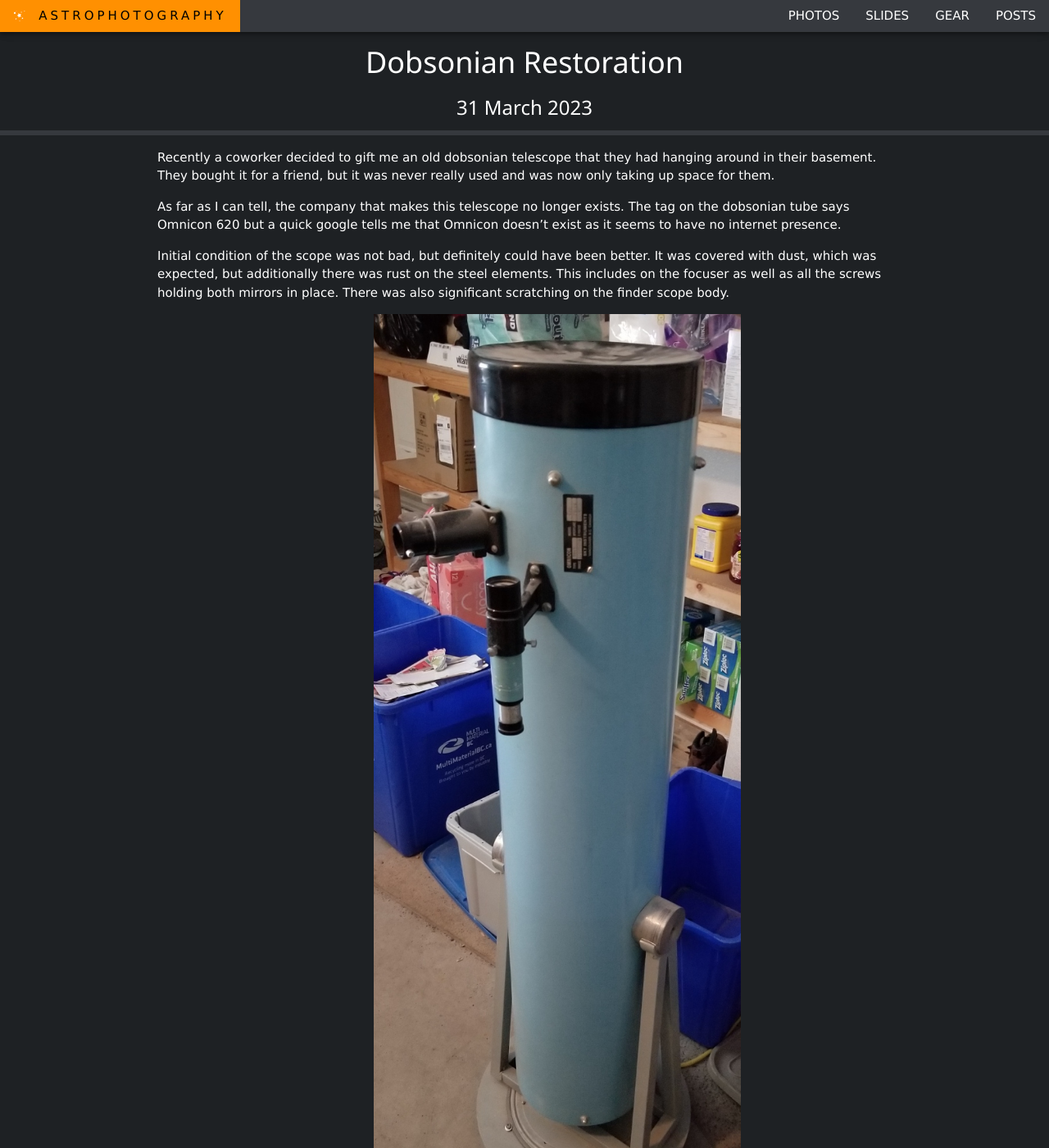
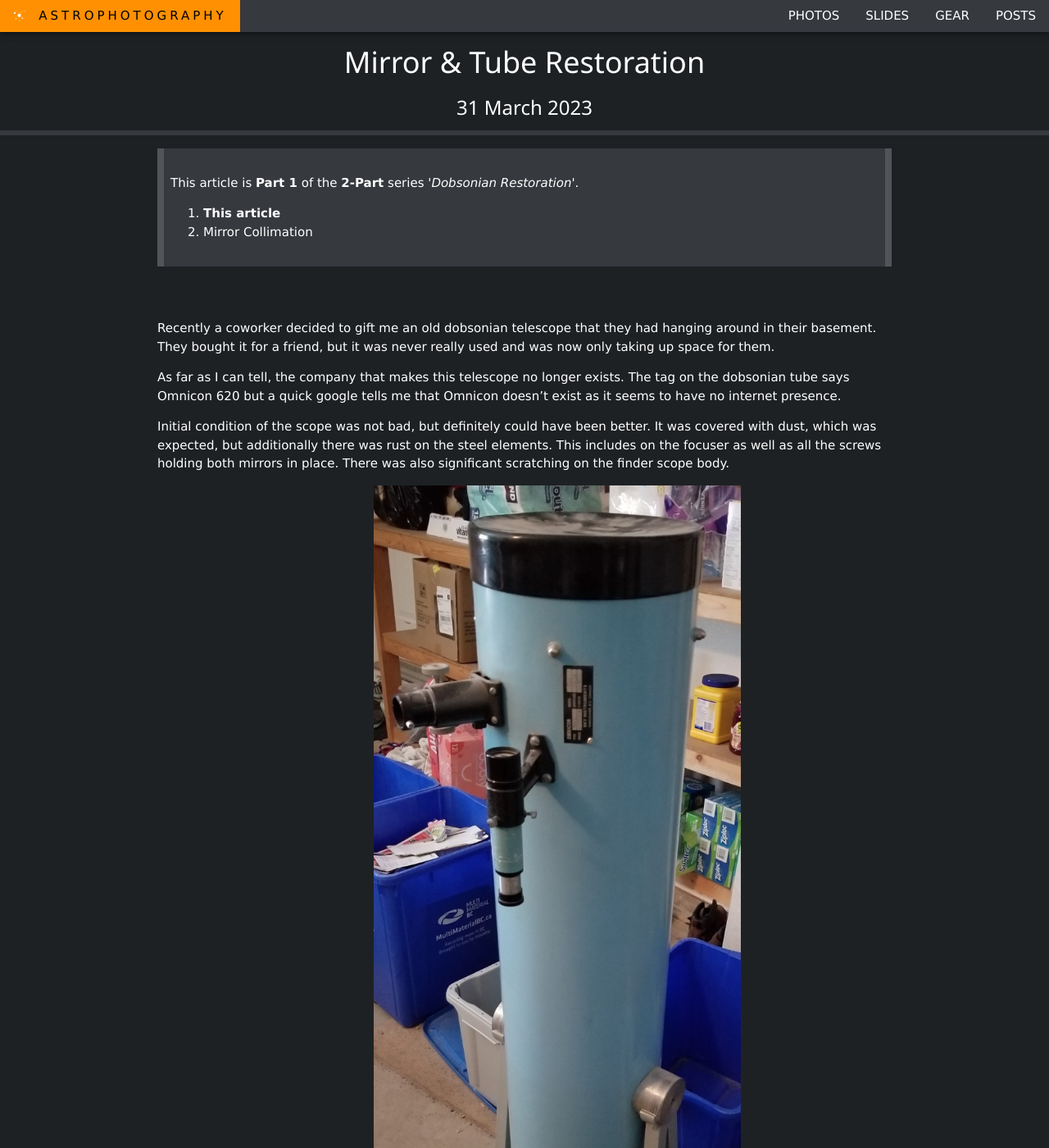
Before and after one commit to qkmaxware/astrophotography, a Jekyll site: the page built from _posts/2023-03-31-dobsonian-restoration.md, in a window 1280 px wide and 1400 px high. Shown: the whole window at 82% size. Built offline with Jekyll 4.4.1, drawn with Linux system fonts in a browser that asks for light colours; some of the changed text lies outside the part shown.

Commit message:
Added support for post series; rigs can have images

```diff
--- a/_layouts/post.html
+++ b/_layouts/post.html
@@ -1,12 +1,84 @@
 ---
 layout: default
 ---
+
+{% assign posts_in_series = '' | split: '' %}
+{% assign prev_post = nil %}
+{% assign this_post = nil %}
+{% assign next_post = nil %}
+{% assign series_index = 1 %}
+
+{% if page.series %}
+
+{% assign all_posts = site.posts | reverse %}
+{% for post in all_posts %}
+    {% if post.series == page.series %}
+        {% assign posts_in_series = posts_in_series | push: post %}
+        {% if post.url == page.url %}
+            {% assign this_post = post %}
+        {% else %}
+            {% if this_post %}
+                {% if next_post %}
+                {% else %}
+                    {% assign next_post = post %}
+                {% endif %}
+            {% else %}
+                {% assign series_index = series_index | plus: 1 %}
+                {% assign prev_post = post %}
+            {% endif %}
+        {% endif %}
+    {% endif %}
+{% endfor %}
+
+{% endif %}
+
 
 <header class="w3-center w3-margin-bottom w3-bottombar">
     <h1>{{ page.title }}</h1>
     <h3>{{ page.date | date: "%-d %B %Y" }}</h3>
 </header>
 
+{% if page.series %}
+<div id="series-nav">
+    <p>
+    This article is <strong>Part {{ series_index }}</strong> of the <strong>{{ posts_in_series.size }}-Part</strong> series '<i>{{ page.series }}</i>'.
+    </p>
+    <ol>
+        {% for post in posts_in_series %}
+            {% if post.url == page.url %}
+            <li><strong>This article</strong></li>
+            {% else %}
+            <li><a href="{{site.baseurl}}{{post.url}}">{{ post.title }}</a></li>
+            {% endif %}
+        {% endfor %}
+    </ol>
+</div>
+{% endif %}
+
+
 <article class="post">
     {{ content }}
 </article>
+
+{% if page.series %}
+<div id="series-continue" class="w3-row">
+    <div class="w3-half">
+    {% if prev_post %}
+        <a href="{{site.baseurl}}{{prev_post.url}}" style="display: table; width: 100%;">
+            <div style="display: table-cell; width: 2em; vertical-align: middle;"><i class="icon left"></i></div>
+            <div style="display: table-cell">Previous Article<br>{{ prev_post.title }}</div>
+        </a>
+    {% endif %}
+    &nbsp;
+    </div>
+    <div class="w3-half">
+    {% if next_post %}
+        <a href="{{site.baseurl}}{{next_post.url}}" style="display: table; width: 100%;">
+            <div style="display: table-cell; text-align: right;">Next Article<br>{{ next_post.title }}</div>
+            <div style="display: table-cell; text-align: right; width: 2em; vertical-align: middle;"><i class="icon right"></i></div>
+        </a>
+    {% endif %}
+    &nbsp;
+    </div>
+</div>
+{% endif %}
--- a/_layouts/rig.html
+++ b/_layouts/rig.html
@@ -7,6 +7,9 @@ layout: default
 </header>
 
 <article class="post">
+    {% if page.image %}
+    <img style="width: 256px; max-width: 100%;" src="{{site.baseurl}}{{page.image}}" alt="{{ page.title }}">
+    {% endif %}
     <div class="horizontal-gallery w3-center">
         {% for gear in site.equipment %}
         {% for gear_ref in page.gear %}
--- a/_posts/2023-03-31-dobsonian-restoration.md
+++ b/_posts/2023-03-31-dobsonian-restoration.md
@@ -1,5 +1,6 @@
 ---
-title: Dobsonian Restoration
+title: Mirror & Tube Restoration
+series: Dobsonian Restoration
 categories:
 ---
 Recently a coworker decided to gift me an old dobsonian telescope that they had hanging around in their basement. They bought it for a friend, but it was never really used and was now only taking up space for them.
--- a/css/theme.css
+++ b/css/theme.css
@@ -47,11 +47,44 @@ article {
     margin-right: auto;
     margin-bottom: 64px;
 }
+
+#series-nav {
+    width: 70%;
+    margin-left: auto;
+    margin-right: auto;
+    margin-bottom: 64px;
+    background-color: #36393e;
+    padding: 16px 8px;
+    border-left-width: 8px;
+    border-right-width: 8px;
+    border-top-width: 0;
+    border-bottom-width: 0;
+    border-style: solid;
+    border-color: #525458;
+}
+
+#series-continue {
+    width: 70%;
+    margin-left: auto;
+    margin-right: auto;
+}
+
 @media (max-width:600px) {
     article {
         width: 100%;
         margin-left: 4px;
-        margin-right: 4px;;
+        margin-right: 4px;
+    }
+    #series-nav {
+        width: 100%;
+        margin-left: 4px;
+        margin-right: 4px;
+    }
+
+    #series-continue {
+        width: 100%;
+        margin-left: 4px;
+        margin-right: 4px;
     }
 }
 
@@ -139,6 +172,14 @@ i.icon.satellite {
     background-image: url("icons/satellite.svg");
 }
 
+i.icon.left {
+    background-image: url("icons/chevron-left.svg");
+}
+
+i.icon.right {
+    background-image: url("icons/chevron-right.svg");
+}
+
 body {
     counter-reset: figure-caption-numbering;
 }
--- a/index.html
+++ b/index.html
@@ -29,8 +29,11 @@ layout: default
             <h3 class="w3-center">Recent Posts</h3>
             <ul class="w3-ul">
                 {% for post in site.posts limit: 6%}
-                <li>
+                <li style="border-bottom: none;">
                     <a href="{{site.baseurl}}{{post.url}}" class="w3-button flat" style="width: 100%;">
+                        {% if post.series %}
+                        <small>{{ post.series }}</small><br>
+                        {% endif %}
                         {{ post.title }}<br>
                         <small>{{ post.date | date: "%Y-%m-%d" }}</small>
                     </a>
```
Also changed, not shown: _posts/2023-07-26-dobsonian-collimation.md (added, +20 -0 lines), css/icons/chevron-left.svg (added), css/icons/chevron-right.svg (added), posts/2023-07-26/dobsonian-collimation/laser_collimator.jpg (added), posts/2023-07-26/dobsonian-collimation/laser_target.jpg (added).
